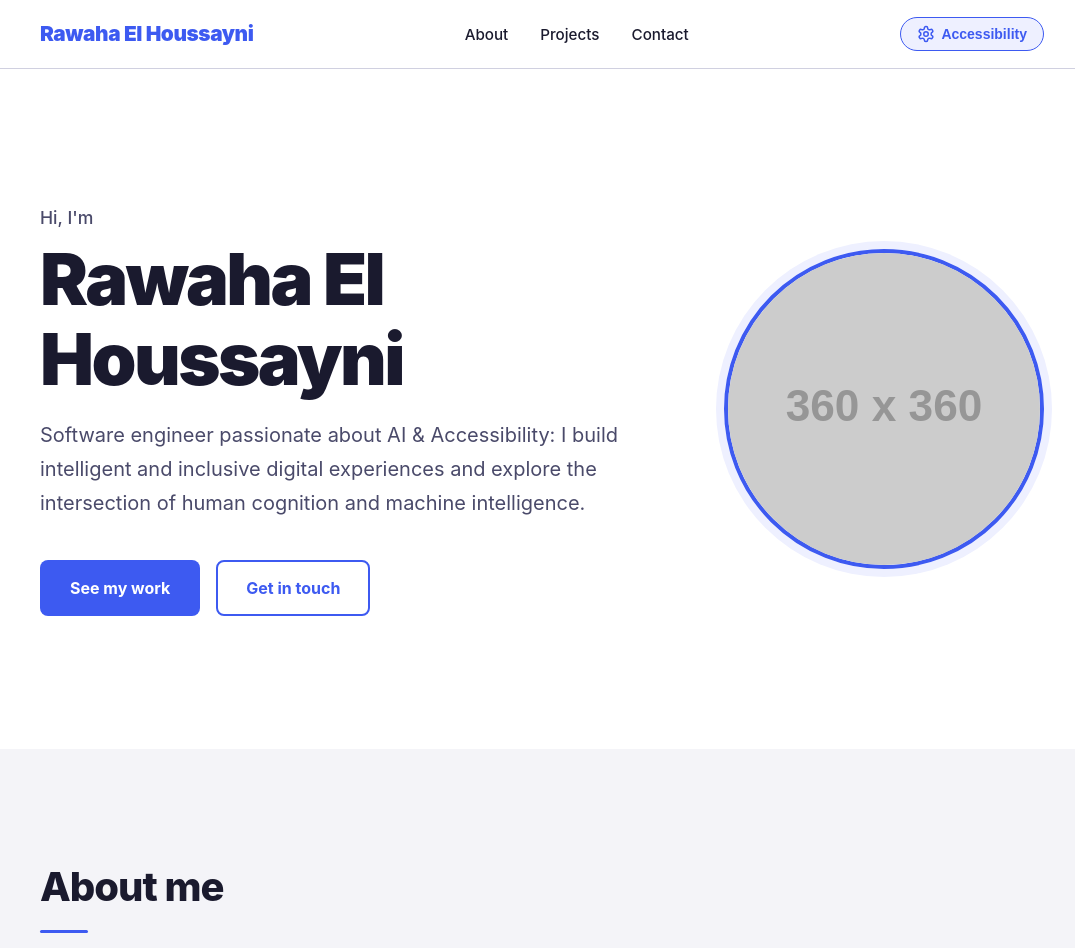
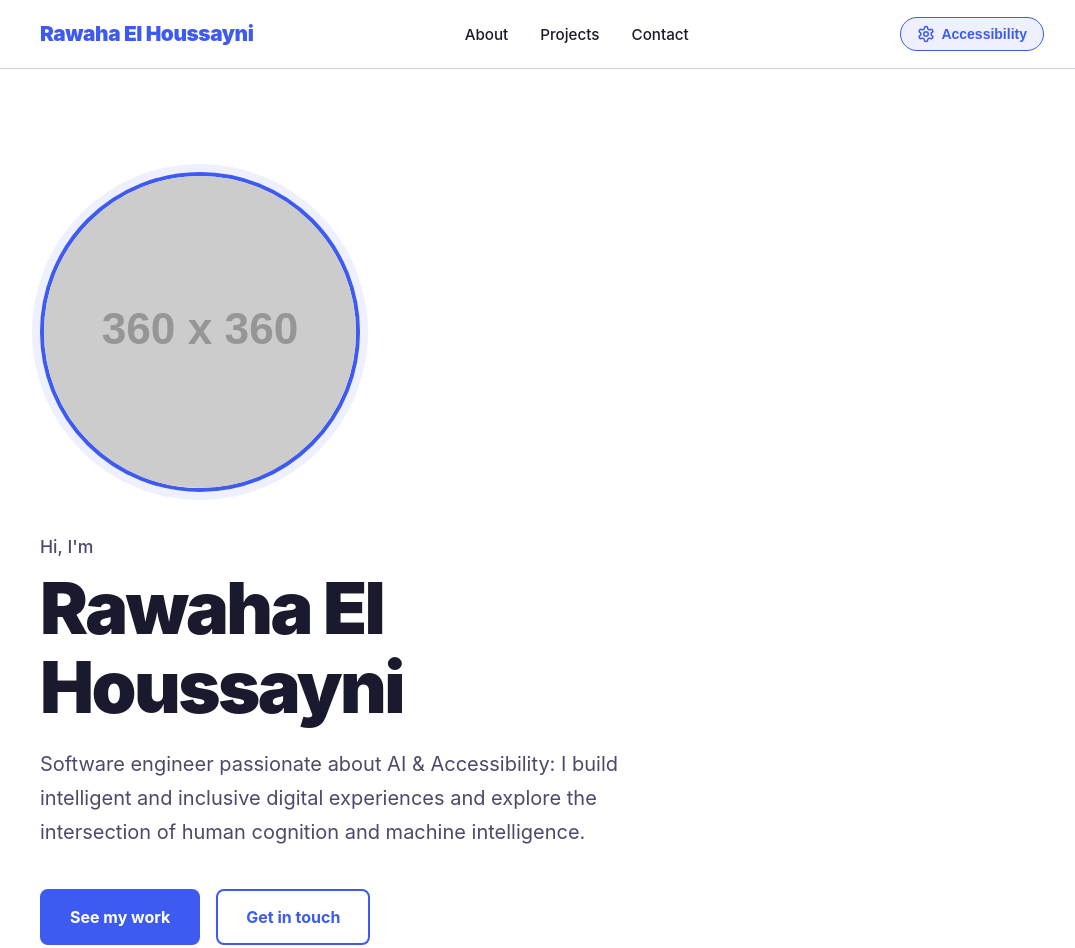
Before and after one commit to rawaha-e/rawaha.io, a plain HTML site: page index.html in a window 1280 px wide. Shown: the top 948 px of the page, without its empty margins (98-1173 px from the left). Drawn offline with Linux system fonts and the light colour scheme; placeholder pictures from the web are drawn by us.

Commit message:
Move portrait above name in hero

```diff
--- a/index.html
+++ b/index.html
@@ -63,6 +63,17 @@
       <div class="container">
         <div class="hero-layout">
 
+          <div class="hero-portrait" aria-hidden="true">
+            <img
+              src="https://placehold.co/360x360/3d5af1/ffffff?text=Rawaha"
+              alt="Portrait of Rawaha El Houssayni"
+              aria-hidden="false"
+              width="360"
+              height="360"
+              class="portrait-img"
+            />
+          </div>
+
           <div class="hero-content">
             <p class="hero-eyebrow" aria-hidden="true">Hi, I'm</p>
             <h1 id="hero-title">
@@ -77,17 +88,6 @@
               <a href="#projects" class="btn btn--primary">See my work</a>
               <a href="#contact" class="btn btn--outline">Get in touch</a>
             </div>
-          </div>
-
-          <div class="hero-portrait" aria-hidden="true">
-            <img
-              src="https://placehold.co/360x360/3d5af1/ffffff?text=Rawaha"
-              alt="Portrait of Rawaha El Houssayni"
-              aria-hidden="false"
-              width="360"
-              height="360"
-              class="portrait-img"
-            />
           </div>
 
         </div>
--- a/style.css
+++ b/style.css
@@ -409,14 +409,12 @@ body.dyslexia-font {
 ============================================================ */
 .hero-layout {
   display: flex;
-  align-items: center;
-  justify-content: space-between;
-  gap: clamp(2rem, 6vw, 5rem);
-  flex-wrap: wrap;
+  flex-direction: column;
+  align-items: flex-start;
+  gap: clamp(1.5rem, 4vw, 2.5rem);
 }
 
 .hero-content {
-  flex: 1 1 340px;
   max-width: 620px;
 }
 
@@ -437,9 +435,8 @@ body.dyslexia-font {
   display: block;
 }
 
-/* Stack portrait below text on very small screens */
+/* Smaller portrait on very small screens */
 @media (max-width: 620px) {
-  .hero-layout { flex-direction: column-reverse; align-items: flex-start; }
   .portrait-img { width: 130px; height: 130px; }
 }
 
```
